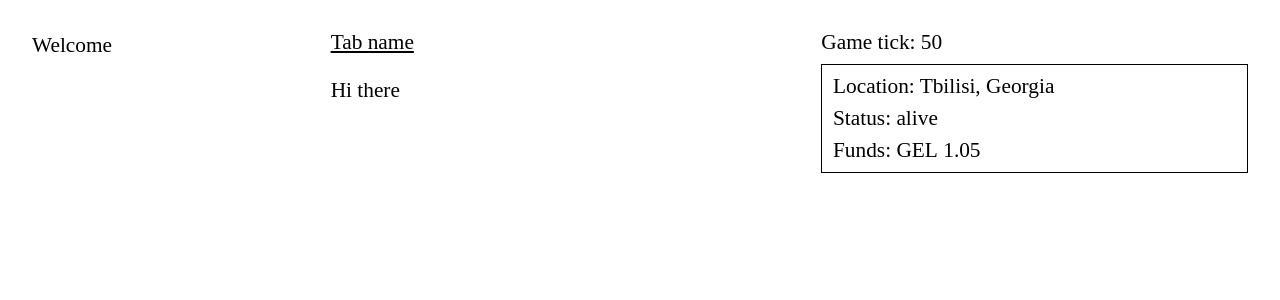
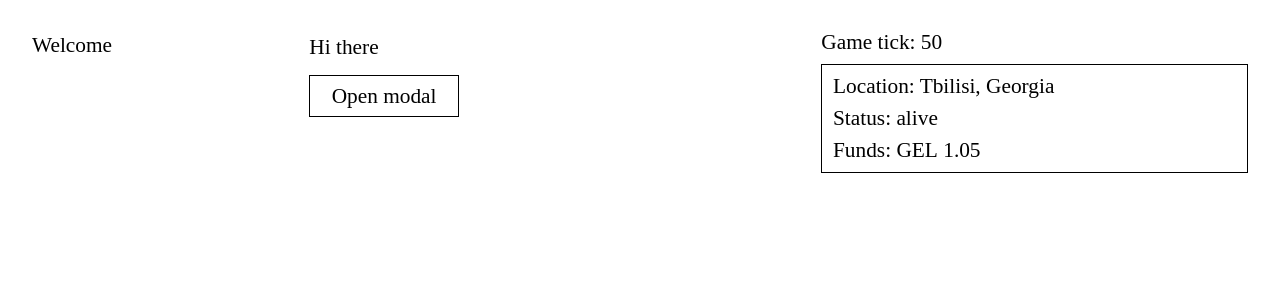
Before and after one commit to womogenes/migration-game, a SvelteKit app: page /game in a window 1280 px wide. Shown: the top 300 px of the page. Built offline with nearby package versions, Linux system fonts and the light colour scheme.

Commit message:
Fix modals

```diff
--- /dev/null
+++ b/src/lib/components/Modal.svelte
@@ -0,0 +1,45 @@
+<script>
+  // Automatically shows when
+
+  export let curModal;
+  /*
+    curModal = {
+      title: '...',
+      actions: [
+        { label: '...', action: () => {...} }
+        { label: '...', action: () => {...} }
+        ...
+      ]
+    }
+  */
+
+  import { fade } from 'svelte/transition';
+
+  let show = !!$curModal;
+  curModal.subscribe((curModal) => (show = show || curModal));
+</script>
+
+{#if show}
+  <div
+    class="absolute z-20 flex h-full w-full items-start justify-center bg-neutral-500 bg-opacity-50 pt-40"
+    transition:fade={{ duration: 100 }}
+  >
+    <div class="flex w-full max-w-sm flex-col gap-4 border bg-white px-6 py-4">
+      <h1>{$curModal?.title}</h1>
+      <div class="flex gap-4">
+        {#each $curModal?.actions || [] as action}
+          <button
+            class="btn"
+            on:click={() => {
+              action.action();
+              // Somehow, doing it in this order makes modal data display
+              //   even while the modal is fading out. Not complaining.
+              show = false;
+              $curModal = null;
+            }}>{action.label}</button
+          >
+        {/each}
+      </div>
+    </div>
+  </div>
+{/if}
--- a/src/lib/store.js
+++ b/src/lib/store.js
@@ -28,7 +28,10 @@ function serialize(obj) {
 
 function deserialize(str) {
   return JSON.parse(str, function (key, value) {
-    if (typeof value === 'string' && value.indexOf('() =>') === 0) {
+    if (
+      typeof value === 'string' &&
+      (value.indexOf('() =>') === 0 || value.indexOf('function') === 0)
+    ) {
       return new Function(`return ${value}`);
     }
     return value;
--- a/src/routes/+layout.svelte
+++ b/src/routes/+layout.svelte
@@ -25,7 +25,8 @@
 
   :global(.btn) {
     @apply select-none; /* Disallow selecting button text */
-    @apply border bg-transparent px-4 py-0.5 pt-1 hover:underline;
+    @apply border bg-transparent px-4 py-0.5 pt-1;
+    @apply transition-colors hover:bg-neutral-100 hover:underline;
   }
 
   :global(h1) {
--- a/src/routes/game/+page.svelte
+++ b/src/routes/game/+page.svelte
@@ -4,6 +4,7 @@
 
   import { store } from '$lib/store.js';
   import { onMount } from 'svelte';
+  import Modal from '../../lib/components/Modal.svelte';
 
   // Utilities
   Array.prototype.sample = function () {
@@ -55,30 +56,10 @@
 </script>
 
 <!-- Modal -->
-{#if $curModal}
-  <div
-    class="absolute z-20 flex h-full w-full items-center justify-center bg-neutral-900 bg-opacity-50"
-    transition:fade
-  >
-    <div class="flex w-full max-w-sm flex-col gap-4 border bg-white px-6 py-4">
-      <h1>{$curModal.title}</h1>
-      <div class="flex gap-4">
-        {#each $curModal.actions as action}
-          <button
-            class="btn"
-            on:click={() => {
-              action.action();
-              $curModal = null;
-            }}>{action.label}</button
-          >
-        {/each}
-      </div>
-    </div>
-  </div>
-{/if}
+<Modal {curModal} />
 
 <!-- Main content -->
-<div class="relative flex w-full max-w-5xl flex-col px-6 pb-3 pt-6">
+<div class="relative flex w-full max-w-5xl flex-col px-6 py-6">
   <div class="flex h-full flex-col gap-4 sm:flex-row">
     <!-- Left column, log -->
     <div
@@ -103,19 +84,17 @@
     </div>
 
     <!-- Central column, actions -->
-    <div class="flex-grow select-none overflow-x-hidden sm:px-4">
-      <!-- Headings (tabs) -->
-      <div class="mb-4 flex divide-x" id="tabs">
-        <button
-          class="pr-3 leading-none {$activeTab === 0 && 'underline'}"
-          on:click={() => ($activeTab = 0)}>Tab name</button
-        >
-      </div>
-
-      <!-- Content (three panels) -->
-      <div class="relative flex w-full">
-        <p>Hi there</p>
-      </div>
+    <div class="flex flex-grow select-none flex-col items-start gap-2">
+      <p>Hi there</p>
+      <button
+        class="btn"
+        on:click={() => {
+          $curModal = {
+            title: 'Modal title',
+            actions: [{ label: 'okay', action: () => {} }],
+          };
+        }}>Open modal</button
+      >
     </div>
 
     <!-- Status column -->
```
